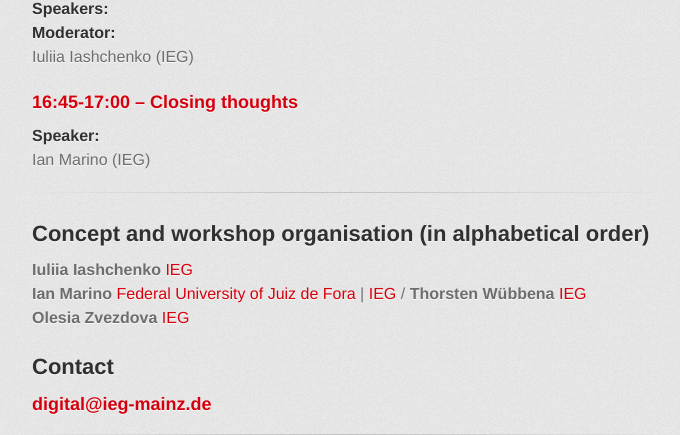
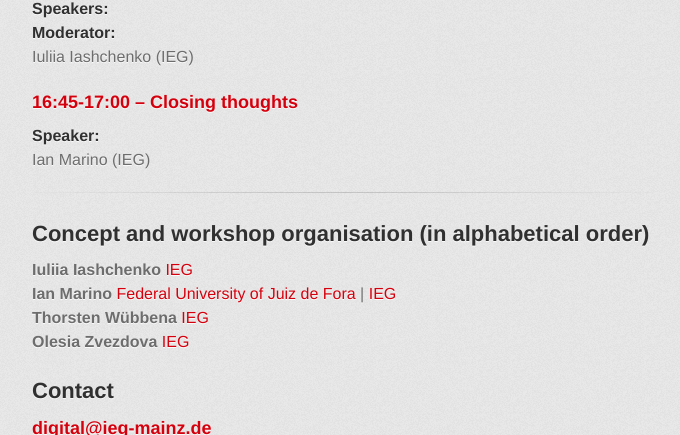
Before and after one commit to ieg-dhr/LivArch-Workshop_II, a Jekyll site: the page built from index.md, in a window 1280 px wide and 900 px high, scrolled down 2606 px, cut to the strip 0-435 px from the top of the window. Shown: the whole strip, without its empty margins (298-978 px from the left). Built offline with Jekyll 4.4.1, drawn with Linux system fonts in a browser that asks for light colours; some web fonts are replaced.

```diff
--- a/index.md
+++ b/index.md
@@ -68,7 +68,7 @@ Ian Marino (IEG)
 ## Concept and workshop organisation (in alphabetical order)
 
 **Iuliia Iashchenko** [IEG](https://www.ieg-mainz.de/fellow/dr-iuliia-iashchenko/)
-**Ian Marino** [Federal University of Juiz de Fora](https://www2.ufjf.br/ppghistoria-en/ian-kisil-marino/) | [IEG](https://www.ieg-mainz.de/en/person/marino/) /
+**Ian Marino** [Federal University of Juiz de Fora](https://www2.ufjf.br/ppghistoria-en/ian-kisil-marino/) | [IEG](https://www.ieg-mainz.de/en/person/marino/)
 **Thorsten Wübbena** [IEG](https://www.ieg-mainz.de/en/person/wuebbena/)
 **Olesia Zvezdova** [IEG](https://www.ieg-mainz.de/fellow/dr-olesia-zvezdova/)
 
```
